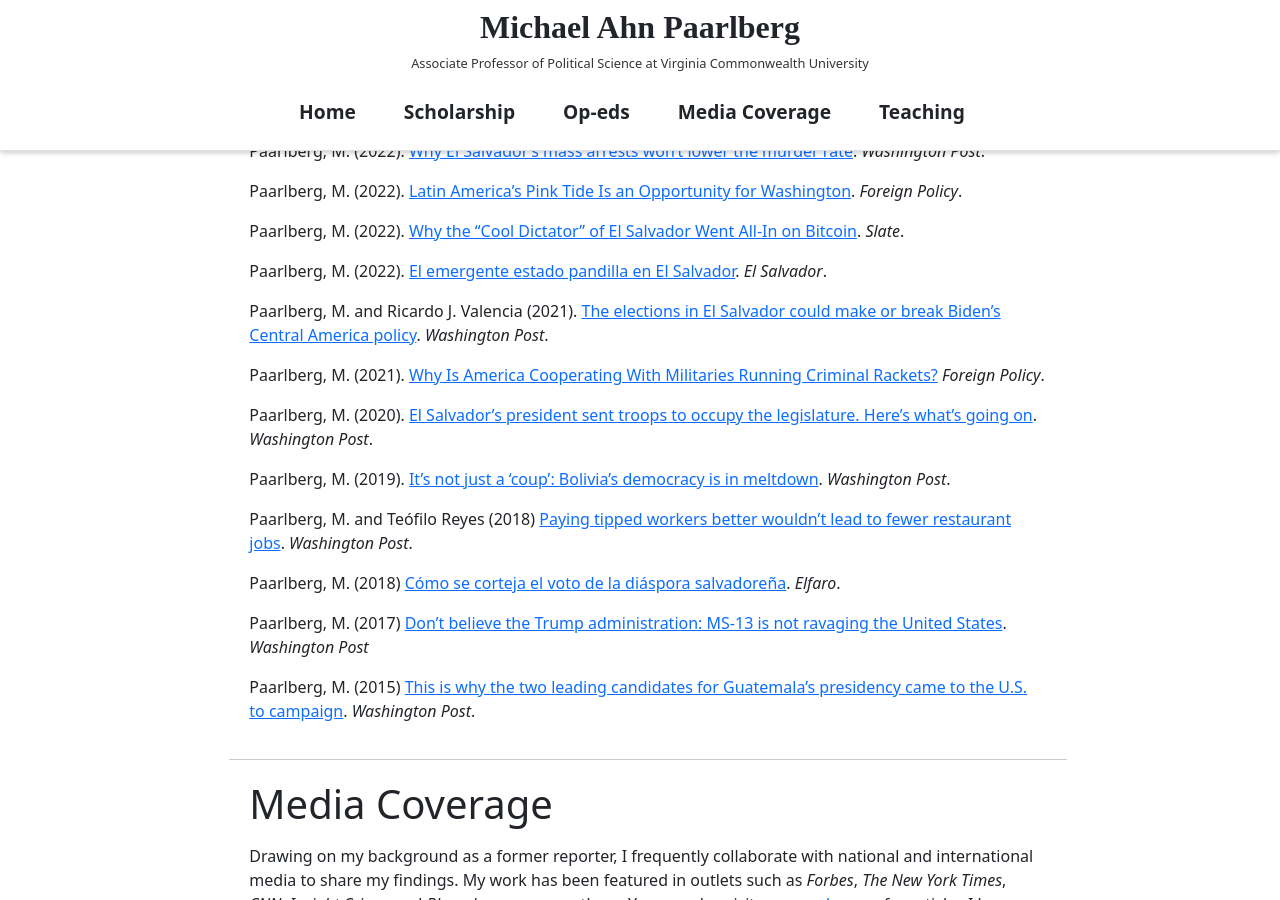
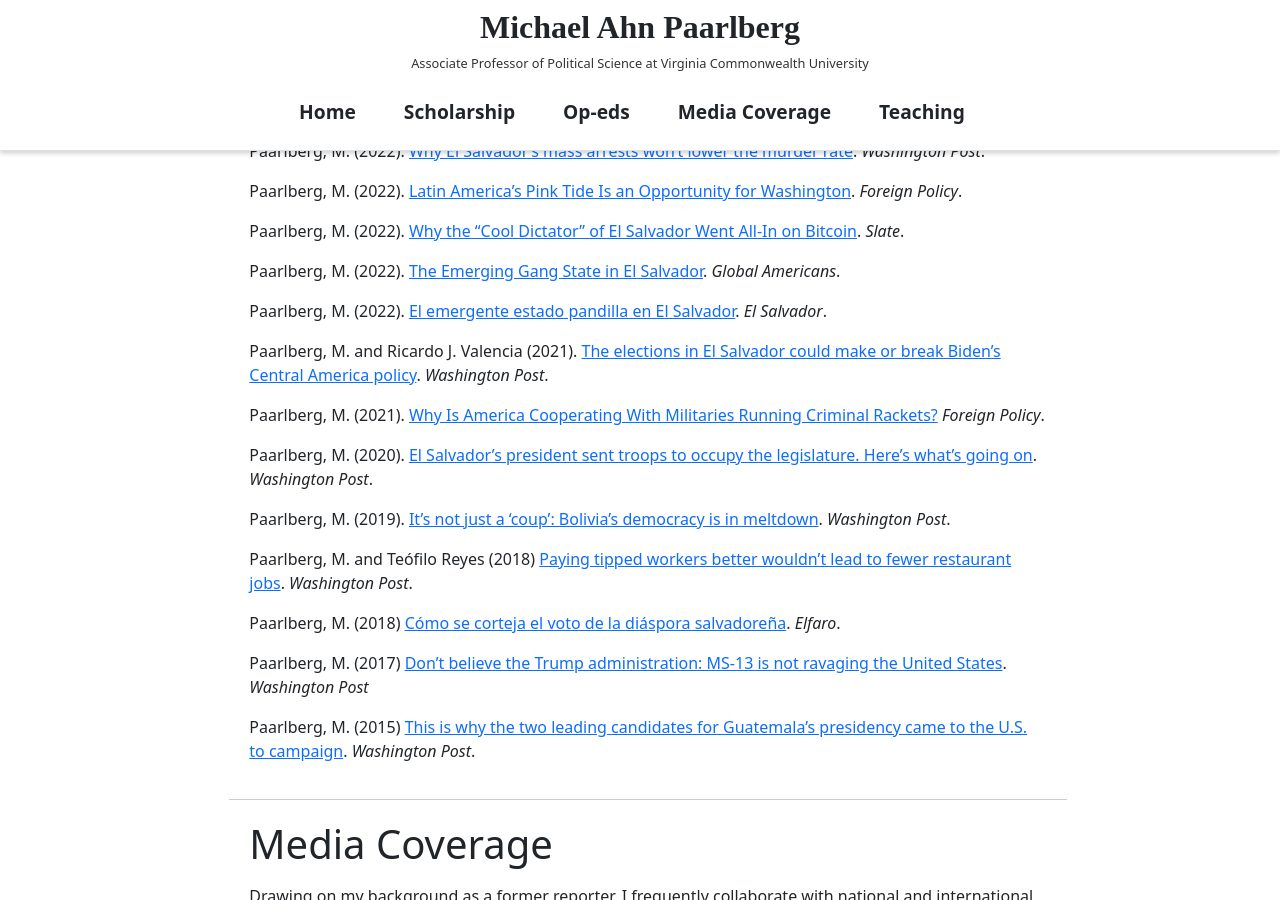
Before and after one commit to RelevantResearch/michael-paarlberg, a Jekyll site: the page built from _pages/home.md, in a window 1280 px wide and 900 px high, scrolled down 3061 px. Built offline with Jekyll 4.4.1, drawn with Linux system fonts in a browser that asks for light colours.

Commit message:
Update opeds.md

```diff
--- a/_includes/opeds.md
+++ b/_includes/opeds.md
@@ -9,6 +9,8 @@ Paarlberg, M. (2022). [Why El Salvador’s mass arrests won’t lower the murder
 Paarlberg, M. (2022). [Latin America’s Pink Tide Is an Opportunity for Washington](https://foreignpolicy.com/2022/11/10/latin-america-left-pink-tide-lula-bolsonaro-brazil-election-biden/). _Foreign Policy_.
 
 Paarlberg, M. (2022). [Why the “Cool Dictator” of El Salvador Went All-In on Bitcoin](https://slate.com/technology/2022/05/el-salvador-bitcoin-crash-nayib-bukele.html). _Slate_.
+
+Paarlberg, M. (2022). [The Emerging Gang State in El Salvador](https://globalamericans.org/the-emerging-gang-state-in-el-salvador/). *Global Americans*.
 
 Paarlberg, M. (2022). [El emergente estado pandilla en El Salvador](https://www.elsalvador.com/opinion/editoriales/pandillas-nayib-bukele/929326/2022/). _El Salvador_.
 
```
